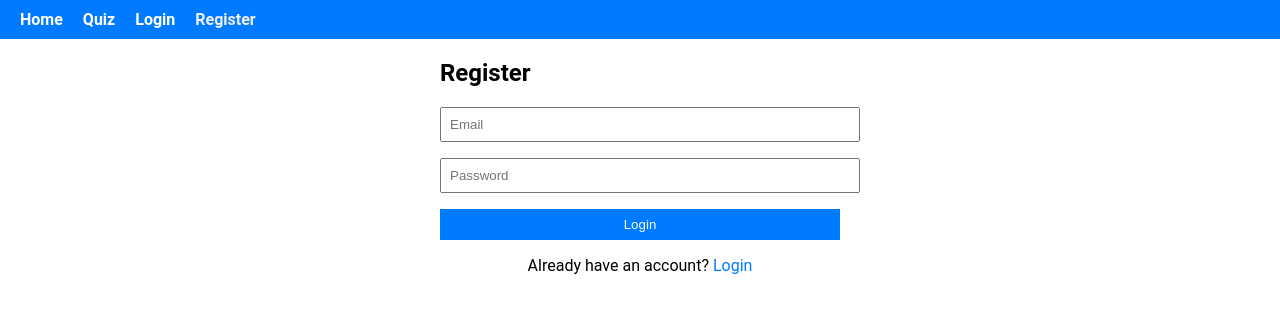
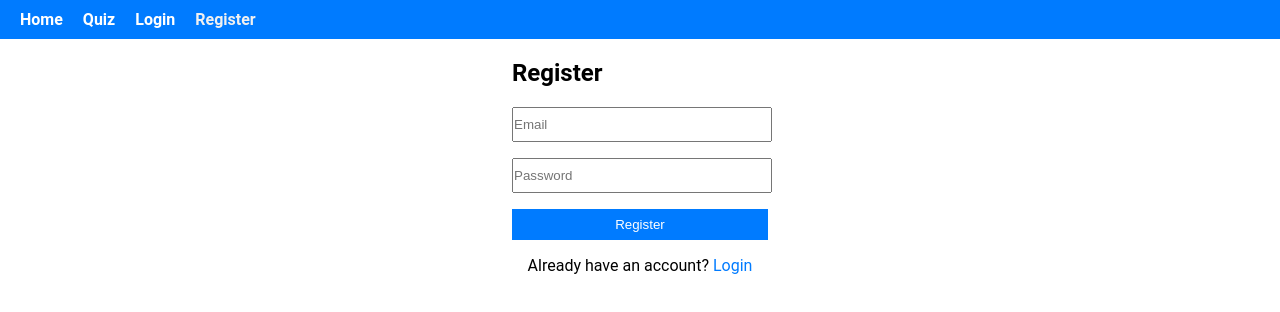
Before and after one commit to PranshDalal/EntrepreneurshipProject, a React (Create React App) app in the folder Client/: page /register in a window 1280 px wide. Shown: the top 312 px of the page. Built offline with nearby package versions, Linux system fonts and the light colour scheme.

Commit message:
changed styles

```diff
--- a/Client/src/Components/Login/Login.css
+++ /dev/null
@@ -1,35 +0,0 @@
-.login-container {
-    max-width: 400px;
-    margin: 0 auto;
-  }
-
-  .input-field {
-    width: 100%;
-    padding: 0.5rem;
-    margin-bottom: 1rem;
-  }
-
-  .button {
-    width: 100%;
-    padding: 0.5rem;
-    background-color: #007bff;
-    color: #fff;
-    border: none;
-  }
-
-  .button:hover {
-    background-color: #0056b3;
-  }
-
-  .link {
-    color: #007bff;
-    text-decoration: none;
-  }
-
-  .link:hover {
-    text-decoration: underline;
-  }
-
-  .center {
-    text-align: center;
-  }
--- a/Client/src/Components/Login/Login.js
+++ b/Client/src/Components/Login/Login.js
@@ -1,7 +1,7 @@
 import React, { useState } from 'react';
 import axios from 'axios';
 import { Link } from 'react-router-dom';
-import './Login.css'
+import '../../styles/common.css'
 
 const Login = () => {
   const [email, setEmail] = useState('');
@@ -19,20 +19,20 @@ const Login = () => {
   };
 
   return (
-    <div style={{ maxWidth: '400px', margin: '0 auto' }}>
+    <div class="register-login-container">
       <h2>Login</h2>
       {loginStatus && <p>{loginStatus}</p>}
       <form onSubmit={handleSubmit}>
-        <div style={{ marginBottom: '1rem' }}>
-          <input type="email" placeholder="Email" value={email} onChange={(e) => setEmail(e.target.value)} style={{ width: '100%', padding: '0.5rem' }} />
+        <div class="bottom-margin-rem-1">
+          <input type="email" placeholder="Email" value={email} onChange={(e) => setEmail(e.target.value)} class="input-field" />
         </div>
-        <div style={{ marginBottom: '1rem' }}>
-          <input type="password" placeholder="Password" value={password} onChange={(e) => setPassword(e.target.value)} style={{ width: '100%', padding: '0.5rem' }} />
+        <div class="bottom-margin-rem-1">
+          <input type="password" placeholder="Password" value={password} onChange={(e) => setPassword(e.target.value)} class="input-field" />
         </div>
-        <button type="submit" style={{ width: '100%', padding: '0.5rem', backgroundColor: '#007bff', color: '#fff', border: 'none' }}>Login</button>
+        <button type="submit" class="button center">Login</button>
       </form>
-      <div style={{ marginTop: '1rem', textAlign: 'center' }}>
-        Don't have an account? <Link to="/register" style={{ color: '#007bff', textDecoration: 'none' }}>Register</Link>
+      <div class="top-margin-rem-1 center">
+        Don't have an account? <Link to="/register" class="link">Register</Link>
       </div>
     </div>
   );
--- a/Client/src/Components/Quiz/Questions.css
+++ b/Client/src/Components/Quiz/Questions.css
@@ -1,4 +1,4 @@
-.form {
+/* .form {
   max-width: 400px;
   margin: 0 auto;
   padding: 20px;
@@ -58,4 +58,4 @@
   padding: 20px;
   border-radius: 10px;
   box-shadow: 0 4px 8px rgba(0, 0, 0, 0.1);
-  }
+} */
--- a/Client/src/Components/Register/Register.css
+++ /dev/null
@@ -1,36 +0,0 @@
-.register-container {
-    max-width: 400px;
-    margin: 0 auto;
-  }
-
-  .input-field {
-    width: 100%;
-    padding: 0.5rem;
-    margin-bottom: 1rem;
-  }
-
-  .button {
-    width: 100%;
-    padding: 0.5rem;
-    background-color: #007bff;
-    color: #fff;
-    border: none;
-  }
-
-  .button:hover {
-    background-color: #0056b3;
-  }
-
-  .link {
-    color: #007bff;
-    text-decoration: none;
-  }
-
-  .link:hover {
-    text-decoration: underline;
-  }
-
-  .center {
-    text-align: center;
-
-  }
--- a/Client/src/Components/Register/Register.js
+++ b/Client/src/Components/Register/Register.js
@@ -1,7 +1,7 @@
 import React, { useState } from 'react';
 import axios from 'axios';
 import {Link} from 'react-router-dom'
-import './Register.css'
+import '../../styles/common.css'
 
 const Register = () => {
   const [email, setEmail] = useState('');
@@ -20,20 +20,20 @@ const Register = () => {
   };
 
   return (
-    <div style={{ maxWidth: '400px', margin: '0 auto' }}>
+    <div class="register-login-container">
       <h2>Register</h2>
       {registerStatus && <p>{registerStatus}</p>}
       <form onSubmit={handleSubmit}>
-        <div style={{ marginBottom: '1rem' }}>
-          <input type="email" placeholder="Email" value={email} onChange={(e) => setEmail(e.target.value)} style={{ width: '100%', padding: '0.5rem' }} />
+        <div class="bottom-margin-rem-1">
+          <input type="email" placeholder="Email" value={email} onChange={(e) => setEmail(e.target.value)} class="input-field" />
         </div>
-        <div style={{ marginBottom: '1rem' }}>
-          <input type="password" placeholder="Password" value={password} onChange={(e) => setPassword(e.target.value)} style={{ width: '100%', padding: '0.5rem' }} />
+        <div class="bottom-margin-rem-1">
+          <input type="password" placeholder="Password" value={password} onChange={(e) => setPassword(e.target.value)} class="input-field" />
         </div>
-        <button type="submit" style={{ width: '100%', padding: '0.5rem', backgroundColor: '#007bff', color: '#fff', border: 'none' }}>Login</button>
+        <button type="submit" class="button">Register</button>
       </form>
-      <div style={{ marginTop: '1rem', textAlign: 'center' }}>
-        Already have an account? <Link to="/login" style={{ color: '#007bff', textDecoration: 'none' }}>Login</Link>
+      <div class="top-margin-rem-1 center">
+        Already have an account? <Link to="/login" class="link">Login</Link>
       </div>
     </div>
   );
--- /dev/null
+++ b/Client/src/styles/common.css
@@ -0,0 +1,51 @@
+.register-login-container {
+  max-width: 20%;
+  margin: 0 auto;
+}
+
+.input-field {
+  width: 100%;
+  padding-block: 0px;
+  padding-inline: 0px;
+  padding-top: 0.5rem;
+  padding-bottom: 0.5rem;
+  /* margin-bottom: 1rem; */
+}
+
+.button {
+  width: 100%;
+  padding: 0.5rem;
+  background-color: #007bff;
+  color: #fff;
+  border: none;
+  cursor: pointer;
+}
+
+.button:hover {
+  background-color: #0056b3;
+}
+
+.link {
+  color: #007bff;
+  text-decoration: none;
+}
+
+.link:hover {
+  text-decoration: underline;
+}
+
+.center {
+  text-align: center;
+}
+
+.top-margin-rem-1 {
+  margin-top: 1rem;
+}
+
+.bottom-margin-rem-1 {
+  margin-bottom: 1rem;
+}
+
+.width-100 {
+  width: 100%;
+}
```
Also changed, not shown: 1 other file (tests, documents, lock files or other folders). Lines whose indentation alone changed are shown as unchanged.
